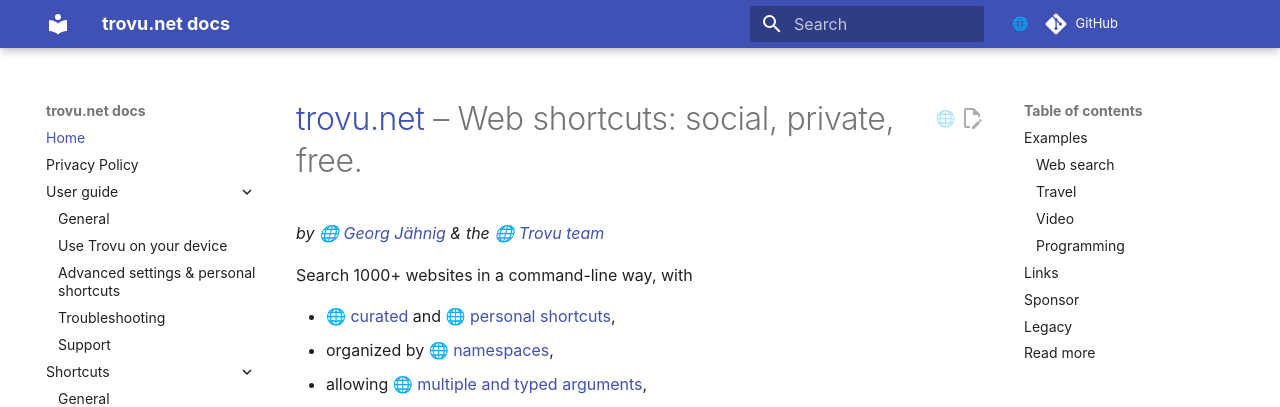
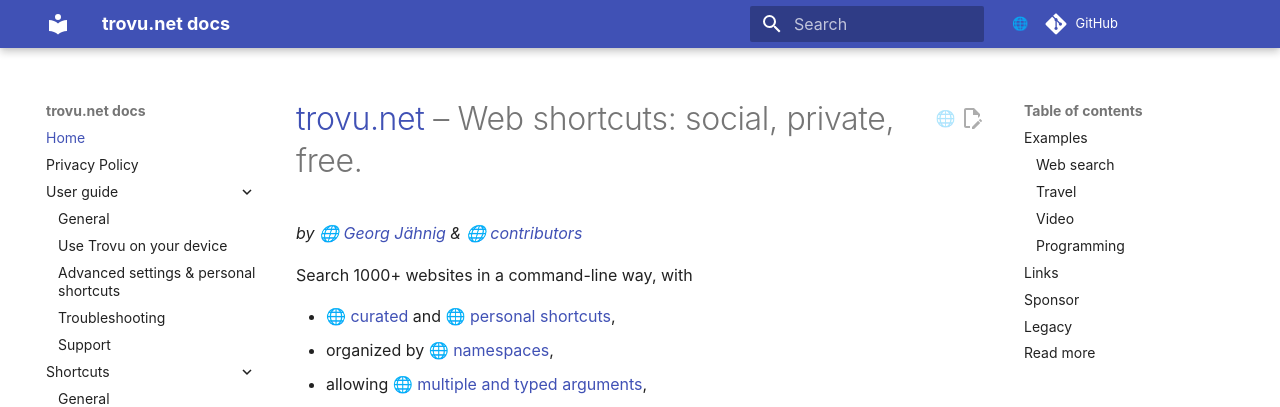
Before and after one commit to trovu/trovu, an MkDocs documentation site: the page built from docs/index.md, in a window 1280 px wide and 900 px high. Shown: the top 407 px of the window. Built offline with MkDocs 1.6.1 and Material for MkDocs 9.7.7, drawn with Linux system fonts in a browser that asks for light colours; comment, search, counter and statistics services are not loaded.

Commit message:
Change link to contributors.

```diff
--- a/docs/index.md
+++ b/docs/index.md
@@ -1,6 +1,6 @@
 # [trovu.net](https://trovu.net/) – Web shortcuts: social, private, free.
 
-_by [Georg Jähnig](https://github.com/georgjaehnig/) & the [Trovu team](https://github.com/orgs/trovu/teams/editors)_
+_by [Georg Jähnig](https://github.com/georgjaehnig/) & [contributors](https://github.com/trovu/trovu/graphs/contributors)_
 
 Search 1000+ websites in a command-line way, with
 
```
